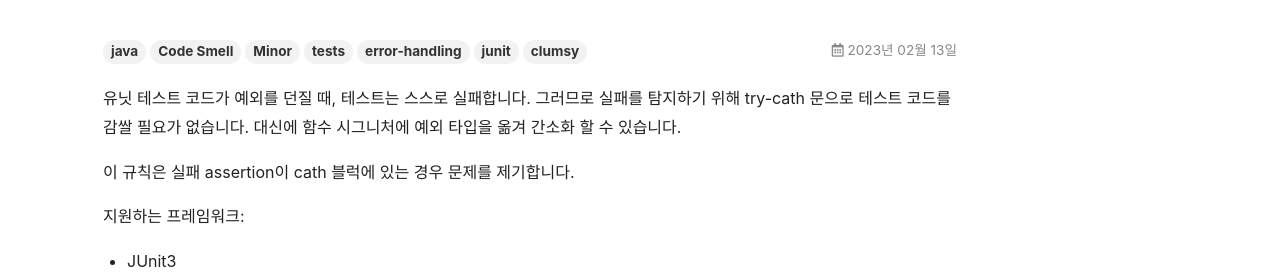
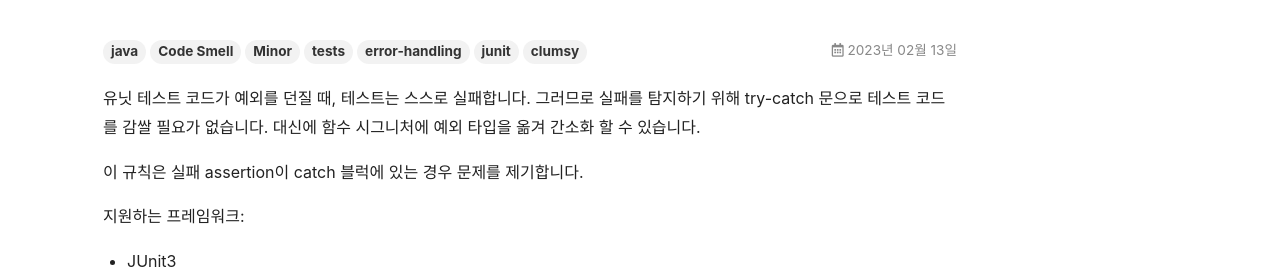
Before and after one commit to kantabile/sonarkube, a Jekyll site: the page built from _posts/java/2023-02-13-RSPEC-3658.md, in a window 1280 px wide. Shown: the part 180-460 px from the top of the page. Built offline with Jekyll 4.4.1, drawn with Linux system fonts in a browser that asks for light colours; nearby versions of some CDN libraries; emoji names are drawn with the system emoji font.

Commit message:
docs: 피드백 적용

```diff
--- a/_posts/java/2023-02-13-RSPEC-3658.md
+++ b/_posts/java/2023-02-13-RSPEC-3658.md
@@ -3,9 +3,9 @@ title: 유닛 테스트는 예외를 던저야 합니다.
 tags: [java, Code Smell, Minor, tests, error-handling, junit, clumsy]
 ---
 
-유닛 테스트 코드가 예외를 던질 때, 테스트는 스스로 실패합니다. 그러므로 실패를 탐지하기 위해 try-cath 문으로 테스트 코드를 감쌀 필요가 없습니다. 대신에 함수 시그니처에 예외 타입을 옮겨 간소화 할 수 있습니다.
+유닛 테스트 코드가 예외를 던질 때, 테스트는 스스로 실패합니다. 그러므로 실패를 탐지하기 위해 try-catch 문으로 테스트 코드를 감쌀 필요가 없습니다. 대신에 함수 시그니처에 예외 타입을 옮겨 간소화 할 수 있습니다.
 
-이 규칙은 실패 assertion이 cath 블럭에 있는 경우 문제를 제기합니다.
+이 규칙은 실패 assertion이 catch 블럭에 있는 경우 문제를 제기합니다.
 
 지원하는 프레임워크:
 
```
Also changed, not shown: _posts/java/2023-02-13-RSPEC-3414.md (+1 -1 lines), _posts/java/2023-02-13-RSPEC-5977.md (+1 -1 lines), _posts/java/2023-02-13-RSPEC-5979.md (+1 -1 lines).
